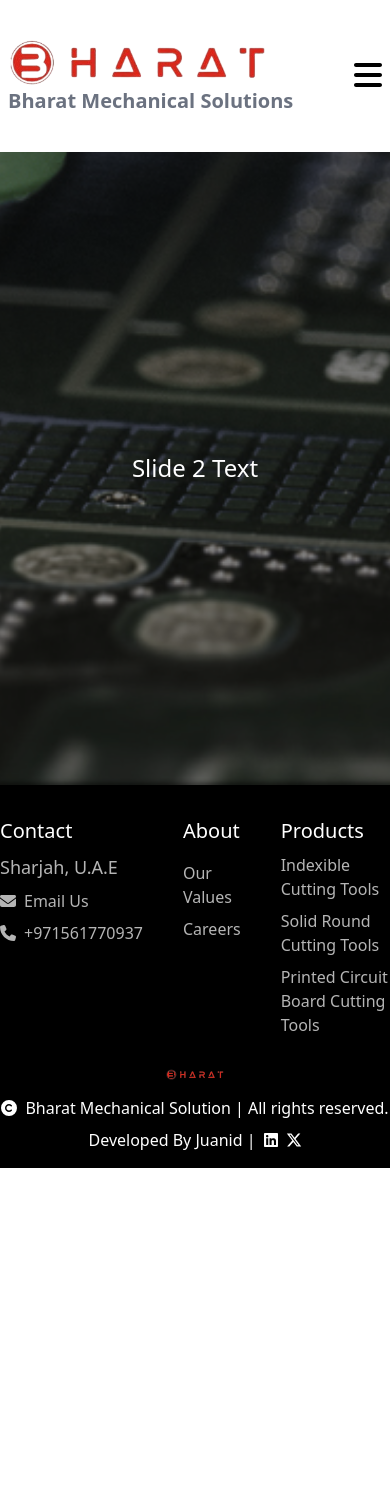
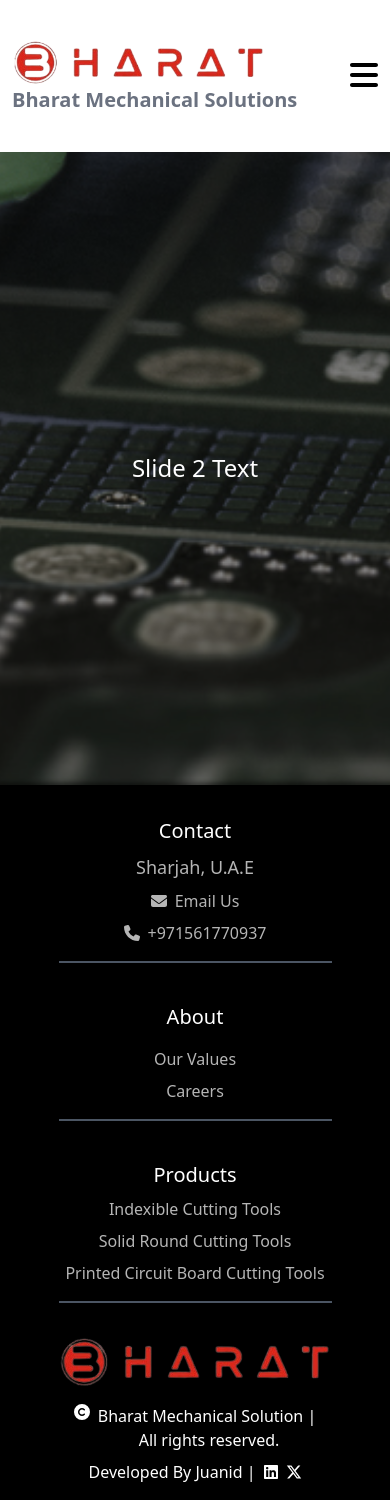
Before and after one commit to JunaidShaikh01/Bharat-Mechanical-Solutions, a React (Vite) app in the folder Frontend/: page / in a window 390 px wide. Before the commit the page ends 1168 px from the top, so only its background shows below. Built offline with nearby package versions, Linux system fonts and the light colour scheme.

Commit message:
Responsive work almost completed

```diff
--- a/Frontend/src/Components/Contact/Contact.jsx
+++ b/Frontend/src/Components/Contact/Contact.jsx
@@ -30,14 +30,18 @@ export default function Contact() {
             </h1>
           </div>
         </div>
-        <div className="mt-4 px-16">
+        <div className="mt-4 px-6 md:10 lg:px-16">
           <div>
             <h1 className="border-b-2 border-black pb-2 text-2xl ">
               Contact Us
             </h1>
           </div>
           <div className="flex  flex-col min-w-full justify-center items-center gap-4 mt-4 mb-4 relative">
-            <img src={logo} alt="Bharat Logo" className="w-[30%] h-13" />
+            <img
+              src={logo}
+              alt="Bharat Logo"
+              className="w-[70%] md:w-[30%] h-13"
+            />
             <div className="relative w-full h-[30vh] ">
               <img
                 src={image1}
@@ -45,39 +49,40 @@ export default function Contact() {
                 className="object-cover w-full h-full rounded-lg shadow-lg "
               />
               <div className="absolute inset-0 flex items-center justify-center bg-black bg-opacity-50 rounded-lg">
-                <h1 className="text-white text-3xl font-bold z-50">
+                <h1 className="text-white text-3xl font-bold z-50 text-center">
                   BHARAT MECHANICAL SOLUTIONS
                 </h1>
               </div>
             </div>
           </div>
-          <div className="contactUsLogo flex   justify-between mt-8 mb-8 px-10 ">
+          <div className="contactUsLogo flex flex-col lg:flex-row gap-8 lg:gap-0 justify-between mt-8 mb-8 px-10 ">
             <div className="flex items-center flex-col gap-2">
               <div className="bg-black h-20 w-20 text-white rounded-full flex items-center justify-center shadow-lg">
                 <FontAwesomeIcon icon={faLocationDot} className="text-3xl" />
               </div>
-              <h1 className="text-2xl font-semibold">Visit Us</h1>
+              <h1 className="text-2xl font-semibold text-center">Visit Us</h1>
               <h1 className="text-xl">Sharjah, U.A.E</h1>
             </div>
             <div className="flex items-center flex-col gap-2">
               <div className="bg-black h-20 w-20 text-white rounded-full flex items-center justify-center shadow-xl">
                 <FontAwesomeIcon icon={faPhone} className="text-3xl" />
               </div>
-              <h1 className="text-2xl font-semibold">Call us</h1>
+              <h1 className="text-2xl font-semibold text-center">Call us</h1>
               <h1 className="text-xl">+971561770937</h1>
             </div>
-            <div className="flex items-center flex-col gap-2">
+            <div className="flex items-center flex-col gap-2 ">
               <div className="bg-black h-20 w-20 text-white rounded-full flex items-center justify-center shadow-xl">
                 <FontAwesomeIcon icon={faEnvelope} className="text-3xl" />
               </div>
-              <h1 className="text-2xl font-semibold">Mail Us</h1>
+              <h1 className="text-2xl font-semibold text-center">Mail Us</h1>
+
               <a
                 href={gmailLink}
                 target="_blank"
                 rel="noopener noreferrer"
-                className="text-xl"
+                className=" text-lg lg:text-xl"
               >
-                bharat.mechsolutions@gmail.com
+                <p>bharat.mechsolutions@gmail.com</p>
               </a>
             </div>
           </div>
--- a/Frontend/src/Components/Footer/Footer.jsx
+++ b/Frontend/src/Components/Footer/Footer.jsx
@@ -4,58 +4,75 @@ import { faEnvelope, faPhone } from "@fortawesome/free-solid-svg-icons";
 import { faLinkedin, faXTwitter } from "@fortawesome/free-brands-svg-icons";
 import { faCopyright } from "@fortawesome/free-solid-svg-icons";
 import logo from "../../Pitchers/logoBg.png";
+import { Link } from "react-router-dom";
 export default function Footer() {
   const email = "bharat.mechsolutions@gmail.com";
   const gmailLink = `https://mail.google.com/mail/?view=cm&fs=1&to=${email}`;
   return (
     <div className="bg-black  ">
-      <div className=" flex gap-10 justify-evenly py-8 ">
-        <div className="Contact text-[#b5b5b5] flex flex-col gap-2">
-          <h1 className=" text-xl cursor-pointer text-white">Contact</h1>
+      <div className=" flex flex-col lg:flex-row items-center gap-10 justify-evenly py-8   ">
+        <div className="Contact text-[#b5b5b5] flex flex-col items-center  gap-2 border-b-2 border-gray-600 lg:border-none w-[70%] lg:w-[25%]">
+          <h1 className=" text-xl cursor-pointer text-white hover:text-[#df6553]">
+            <Link to="/contact">Contact</Link>
+          </h1>
 
           <p className="text-lg">Sharjah, U.A.E</p>
           <div className="flex items-center gap-2 hover:text-white transform duration-300 ease-in-out ">
             <FontAwesomeIcon icon={faEnvelope} />
+
             <a
               href={gmailLink}
               target="_blank"
               rel="noopener noreferrer"
-              className=""
+              className="text-center flex"
             >
               Email Us
             </a>
           </div>
-          <div className="flex items-center gap-2">
+          <div className="flex items-center gap-2 mb-4">
             <FontAwesomeIcon icon={faPhone} />
             <p>+971561770937</p>
           </div>
         </div>
-        <div className="About  text-[#b5b5b5] flex flex-col gap-2">
-          <h1 className="mb-2 text-xl cursor-pointer text-white">About</h1>
+
+        <div className="About  text-[#b5b5b5] flex items-center flex-col gap-2 border-b-2 border-gray-600 lg:border-none w-[70%]  lg:w-[25%] ">
+          <h1 className="mb-2 text-xl cursor-pointer text-white hover:text-[#df6553]">
+            <Link to="/about">About</Link>
+          </h1>
           <p className="cursor-pointer hover:text-white">Our Values</p>
-          <p className="cursor-pointer hover:text-white">Careers</p>
+          <p className="cursor-pointer hover:text-white mb-4">Careers</p>
         </div>
-        <div className="products text-[#b5b5b5] flex flex-col gap-2">
-          <h1 className=" text-xl cursor-pointer text-white">Products</h1>
-          <p className="cursor-pointer hover:text-white">
+
+        <div className="products text-[#b5b5b5] flex flex-col items-center gap-2 border-b-2 border-gray-600 lg:border-none w-[70%]  lg:w-[25%]">
+          <h1 className=" text-xl cursor-pointer text-white hover:text-[#df6553]">
+            <Link to="/products">Products</Link>
+          </h1>
+          <p className="cursor-pointer hover:text-white text-center">
             Indexible Cutting Tools
           </p>
-          <p className="cursor-pointer hover:text-white">
+          <p className="cursor-pointer hover:text-white text-center">
             Solid Round Cutting Tools
           </p>
-          <p className="cursor-pointer hover:text-white">
+          <p className="cursor-pointer hover:text-white mb-4 text-center">
             Printed Circuit Board Cutting Tools
           </p>
         </div>
       </div>
       <div className="text-white flex flex-col items-center justify-center w-full">
-        <img src={logo} alt="Logo" className="mb-4 h-15 w-[15%]" />
-        <div className="flex items-center space-x-2">
+        <img
+          src={logo}
+          alt="Logo"
+          className="mb-4 h-15 w-[70%] md:w-[40%] lg:w-[15%]"
+        />
+        <div className="flex items-start  justify-center lg:items-center  space-x-2">
           <FontAwesomeIcon icon={faCopyright} className=" bg-black" />
-          <p>Bharat Mechanical Solution | All rights reserved.</p>
+          <div className="flex flex-col items-center lg:flex-row">
+            <p>Bharat Mechanical Solution |</p>{" "}
+            <p className="ml-1"> All rights reserved.</p>
+          </div>
         </div>
         <div className="mt-2 mb-4 ">
-          <p className=" flex gap-2">
+          <p className=" flex gap-2 ">
             Developed By Juanid |{" "}
             <a
               href="https://www.linkedin.com/in/junaid-shaikh01/"
--- a/Frontend/src/Components/Navbar/Navbar.jsx
+++ b/Frontend/src/Components/Navbar/Navbar.jsx
@@ -15,7 +15,7 @@ export default function Nvabar() {
     setIsMenuOpen(!isMemuOpen);
   };
   return (
-    <div className="flex relative justify-between items-center  h-[18vh] px-2 md:-x-4 lg:px-8">
+    <div className="flex relative justify-between items-center  h-[18vh] px-3 md:-x-4 lg:px-8">
       <div className="logoSection flex flex-col  items-start ">
         <img src={logobg} alt="Logo" className="w-[75%] h-18" />
         <h2 className="font-semibold text-xl lg:text-2xl  text-gray-500 ">
@@ -36,12 +36,22 @@ export default function Nvabar() {
           isMemuOpen ? "hidden" : "hidden lg:flex"
         }  gap-6 font-semibold text-xl `} /* Updated */
       >
-        <Link to="/">Home</Link>
-        <Link to="/about">About</Link>
-        <Link to="/products">Products</Link>
-        <Link to="/resources">Resources</Link>
+        <Link className="hover:text-[#df6553] font-oswald" to="/">
+          Home
+        </Link>
+        <Link className="hover:text-[#df6553] font-oswald" to="/about">
+          About
+        </Link>
+        <Link className="hover:text-[#df6553] font-oswald" to="/products">
+          Products
+        </Link>
+        <Link className="hover:text-[#df6553] font-oswald" to="/resources">
+          Resources
+        </Link>
 
-        <Link to="/contact">Contact</Link>
+        <Link className="hover:text-[#df6553] font-oswald" to="/contact">
+          Contact
+        </Link>
       </div>
       {isMemuOpen && (
         <div className="fixed top-0 right-0   w-full  h-full bg-black   text-white text-3xl  z-50">
@@ -56,20 +66,40 @@ export default function Nvabar() {
 
           <div className="flex w-full h-[60%] justify-center items-center">
             <div className="flex  flex-col  gap-4 mb-8">
-              <Link to="/" onClick={togegleMemu} className="mb-4">
+              <Link
+                to="/"
+                onClick={togegleMemu}
+                className="mb-4 hover:text-[#df6553]"
+              >
                 Home
               </Link>
-              <Link to="/about" onClick={togegleMemu} className="mb-4">
+              <Link
+                to="/about"
+                onClick={togegleMemu}
+                className="mb-4 hover:text-[#df6553]"
+              >
                 About
               </Link>
-              <Link to="/products" onClick={togegleMemu} className="mb-4">
+              <Link
+                to="/products"
+                onClick={togegleMemu}
+                className="mb-4 hover:text-[#df6553]"
+              >
                 Products
               </Link>
-              <Link to="/resources" onClick={togegleMemu} className="mb-4">
+              <Link
+                to="/resources"
+                onClick={togegleMemu}
+                className="mb-4 hover:text-[#df6553]"
+              >
                 Resources
               </Link>
 
-              <Link to="/contact" onClick={togegleMemu} className="mb-4">
+              <Link
+                to="/contact"
+                onClick={togegleMemu}
+                className="mb-4 hover:text-[#df6553]"
+              >
                 Contact
               </Link>
             </div>
--- a/Frontend/src/Components/Resources/Resources.jsx
+++ b/Frontend/src/Components/Resources/Resources.jsx
@@ -1,11 +1,13 @@
 import React from "react";
 import Nvabar from "../Navbar/Navbar";
+import Footer from "../Footer/Footer";
 
 export default function Resources() {
   return (
     <div>
       <Nvabar />
       <div>Resources</div>
+      <Footer />
     </div>
   );
 }
--- a/Frontend/tailwind.config.js
+++ b/Frontend/tailwind.config.js
@@ -2,7 +2,13 @@
 export default {
   content: ["./index.html", "./src/**/*.{js,ts,jsx,tsx}"],
   theme: {
-    extend: {},
+    extend: {
+      fontFamily: {
+        oswald: ["Oswald", "sans-serif"],
+        rajdhani: ["Rajdhani", "sans-serif"],
+        josefine: ["Josefin Slab", "serif"],
+      },
+    },
   },
   plugins: [],
 };
```
Also changed, not shown: Frontend/src/Components/About/About.jsx (+18 -16 lines), Frontend/src/Pitchers/bharatBanner.png (added).
